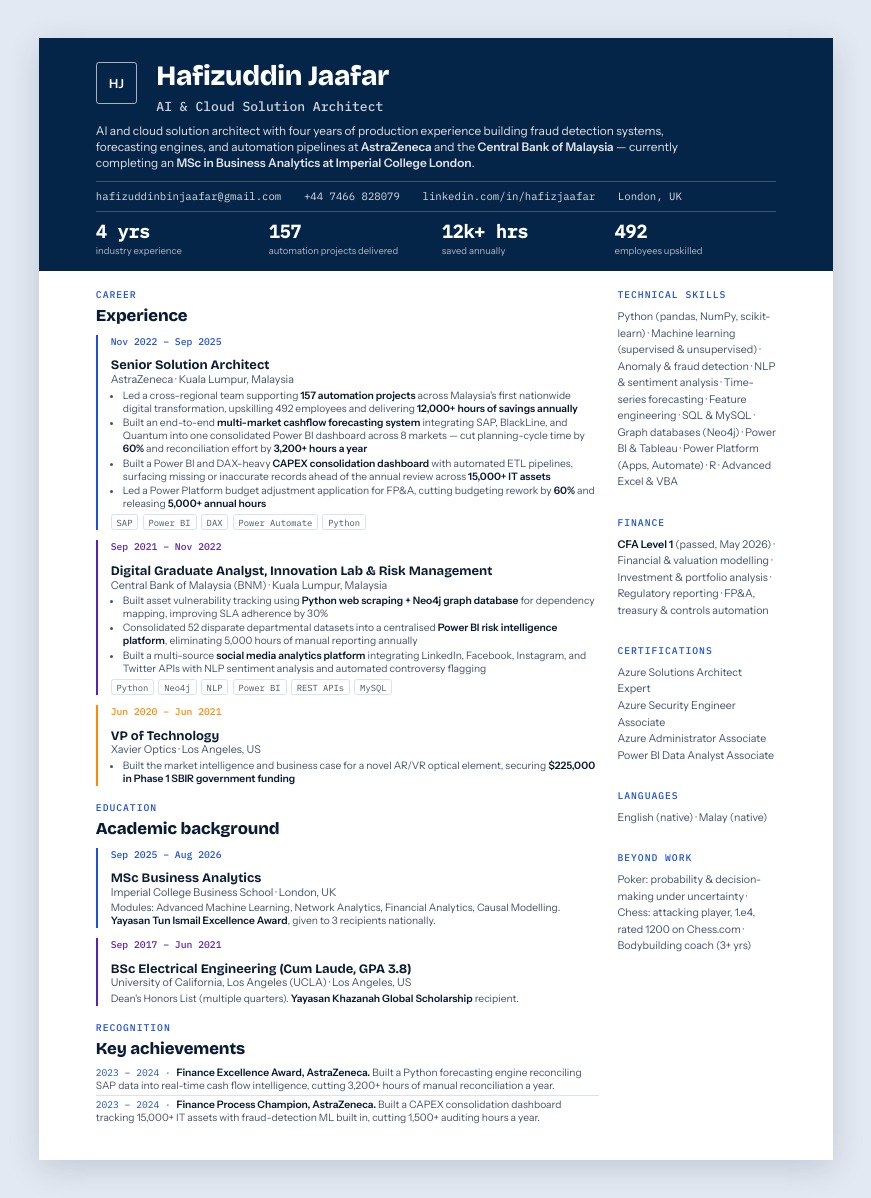
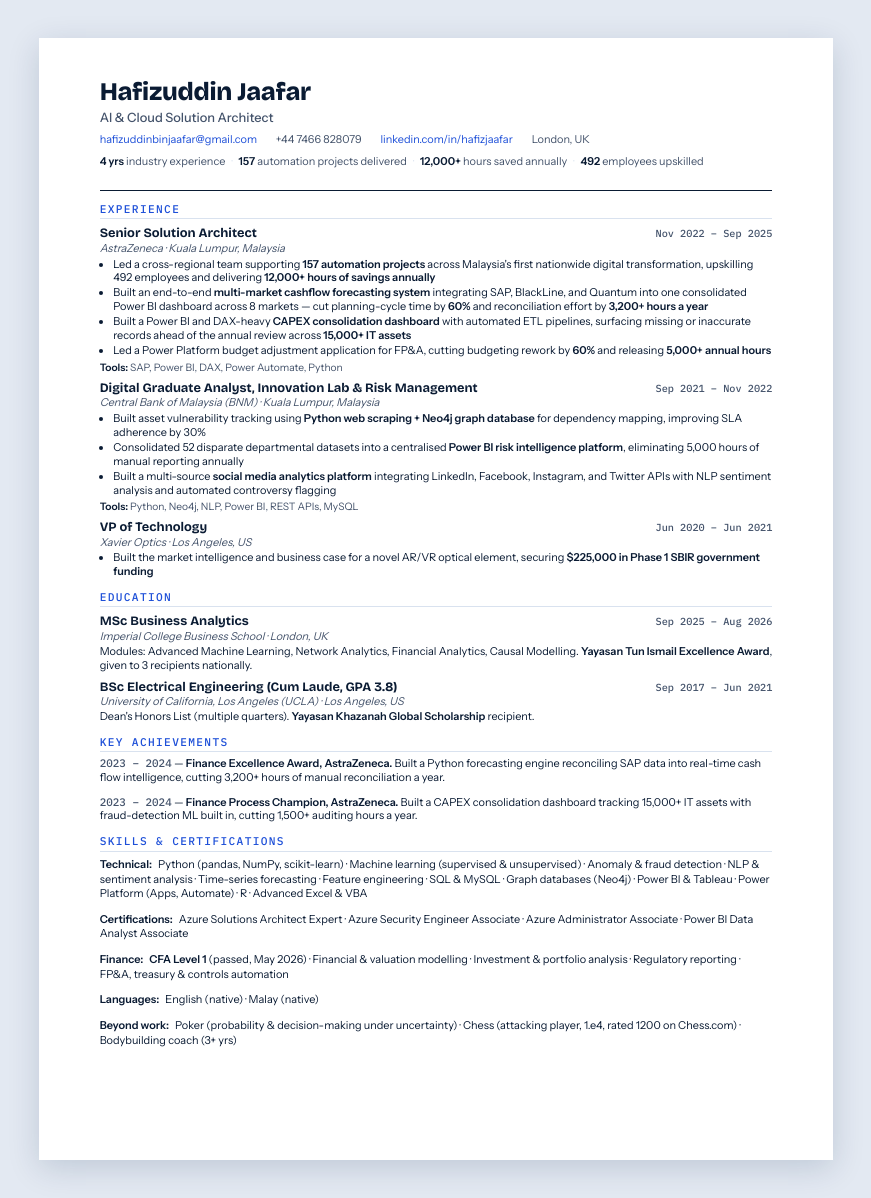
Before and after one commit to hafizaj/hafizaj.github.io, a Jekyll site: the page built from resume/index.html, in a window 1280 px wide. Shown: the whole page, without its empty margins (204-1075 px from the left). Built offline with Jekyll 4.4.1, drawn with Linux system fonts in a browser that asks for light colours.

Commit message:
Rework resume into a traditional single-column layout
Replaces the dark header-band, two-column/sidebar treatment with a
conventional single-column resume: plain header (name, title, contact,
a compact highlights line), full-width chronological sections, and a
single accent color used sparingly for section labels and links
instead of full color blocking. Role entries drop the colored
left-border/card styling for a standard title-left/dates-right row,
and the sidebar's skills/certs/finance/languages content becomes
compact labeled paragraphs at the end instead of a side rail.

Re-verified one A4 page via the same headless-Chrome print-to-pdf +
page-count loop used for the previous version, after several rounds
of spacing/type-size tightening.

Co-Authored-By: Claude Sonnet 5 <noreply@anthropic.com>

```diff
--- a/resume/index.html
+++ b/resume/index.html
@@ -35,91 +35,56 @@ title: "Hafizuddin Jaafar — Resume"
     width: 210mm;
     min-height: 297mm;
     margin: 10mm auto;
+    padding: 10mm 16mm;
     background: #fff;
     box-shadow: 0 8px 30px rgba(4, 36, 72, 0.16);
   }
 
-  /* ── Header band ─────────────────────────────────────── */
-  .head-band {
-    background: var(--midnight);
-    color: #fff;
-    padding: 6.5mm 15mm 4mm;
+  /* ── Header ───────────────────────────────────────────── */
+  header.head { padding-bottom: 3mm; border-bottom: 1.4pt solid var(--ink); }
+  header.head h1 { margin: 0; font-size: 19pt; font-weight: 800; letter-spacing: -.01em; }
+  header.head p.title { margin: .8mm 0 0; font-size: 9.6pt; color: var(--slate); font-weight: 500; }
+  header.head .contact {
+    margin-top: 2mm; display: flex; flex-wrap: wrap; gap: 1mm 5mm;
+    font-size: 8.2pt; color: var(--slate);
   }
-  .head-top { display: flex; align-items: flex-start; gap: 5mm; }
-  .monogram {
-    flex: none; width: 11mm; height: 11mm; border: 1.1pt solid rgba(255,255,255,.65);
-    border-radius: 2.2pt; display: flex; align-items: center; justify-content: center;
-    font-size: 9.5pt; font-weight: 700; letter-spacing: .02em;
+  header.head .contact a { color: var(--royal); text-decoration: none; }
+  header.head .highlights {
+    margin-top: 2mm; font-size: 8.2pt; color: var(--slate);
   }
-  .head-name h1 { margin: 0; font-size: 21pt; font-weight: 800; letter-spacing: -.01em; line-height: 1.05; }
-  .head-name p.title { margin: 1.6mm 0 0; font-size: 9.8pt; color: rgba(255,255,255,.8); font-weight: 500; }
-  .head-pitch { margin: 2.2mm 0 0; font-size: 8.9pt; line-height: 1.36; color: rgba(255,255,255,.88); max-width: 155mm; }
-  .head-contact {
-    margin-top: 2.4mm; padding-top: 2mm; border-top: 0.6pt solid rgba(255,255,255,.22);
-    display: flex; flex-wrap: wrap; gap: 1mm 6mm; font-size: 8pt; color: rgba(255,255,255,.85);
-  }
-  .head-contact a { color: inherit; text-decoration: none; }
-  .head-stats {
-    margin-top: 2.2mm; padding-top: 2mm; border-top: 0.6pt solid rgba(255,255,255,.22);
-    display: grid; grid-template-columns: repeat(4, 1fr); gap: 3mm;
-  }
-  .head-stats .num { font-size: 13.5pt; font-weight: 700; color: #fff; font-variant-numeric: tabular-nums; }
-  .head-stats .lbl { margin-top: .5mm; font-size: 7.1pt; color: rgba(255,255,255,.68); }
+  header.head .highlights strong { color: var(--ink); font-weight: 700; }
+  header.head .highlights .sep { color: var(--mist); margin: 0 1.6mm; }
 
-  /* ── Body grid ────────────────────────────────────────── */
-  .body-grid {
-    padding: 3mm 15mm 4mm;
-    display: grid; grid-template-columns: 1fr 42mm; gap: 5mm;
-    align-items: start;
+  /* ── Section headers ──────────────────────────────────── */
+  h2.section-title {
+    margin: 2.8mm 0 0; padding-bottom: .7mm; border-bottom: 0.8pt solid var(--mist);
+    font-family: "IBM Plex Mono", monospace; font-size: 8.4pt; font-weight: 500;
+    letter-spacing: .12em; text-transform: uppercase; color: var(--royal);
   }
 
-  .eyebrow {
-    font-family: "IBM Plex Mono", monospace; font-size: 7.3pt; font-weight: 500;
-    letter-spacing: .1em; text-transform: uppercase; color: var(--royal);
-  }
-  h2.section-title { margin: 1mm 0 0; font-size: 12.5pt; font-weight: 800; letter-spacing: -.005em; }
-  .rule { display: block; width: 7mm; height: 1.1pt; margin-top: 1.4mm; }
+  /* ── Roles / entries ──────────────────────────────────── */
+  .entry { margin-top: 1.6mm; }
+  .entry .row1 { display: flex; justify-content: space-between; align-items: baseline; gap: 4mm; }
+  .entry h3 { margin: 0; font-size: 9.6pt; font-weight: 700; }
+  .entry .when { flex: none; font-size: 7.7pt; color: var(--slate); font-weight: 500; }
+  .entry .org { margin: .2mm 0 0; font-size: 8.2pt; color: var(--slate); font-style: italic; }
+  .entry ul { margin: .7mm 0 0; padding-left: 3.6mm; font-size: 8.2pt; line-height: 1.26; color: var(--ink); }
+  .entry ul li { margin-top: .35mm; }
+  .entry ul li strong { font-weight: 600; }
+  .entry p.tools { margin: .7mm 0 0; font-size: 7.7pt; color: var(--slate); }
+  .entry p.tools strong { color: var(--ink); font-weight: 600; }
+  .entry p.note { margin: .5mm 0 0; font-size: 8.2pt; line-height: 1.26; color: var(--ink); }
+  .entry p.note strong { font-weight: 600; }
 
-  /* ── Roles / timeline entries ─────────────────────────── */
-  .entry { margin-top: 1.7mm; padding-left: 3.4mm; border-left: 1.6pt solid var(--mist); }
-  .entry.accent-royal { border-left-color: var(--royal); }
-  .entry.accent-indigo { border-left-color: var(--indigo); }
-  .entry.accent-ember { border-left-color: var(--ember); }
-  .entry .when { font-size: 7.3pt; font-weight: 500; }
-  .entry.accent-royal .when { color: var(--royal); }
-  .entry.accent-indigo .when { color: var(--indigo); }
-  .entry.accent-ember .when { color: var(--ember); }
-  .entry h3 { margin: .4mm 0 0; font-size: 9.7pt; font-weight: 700; }
-  .entry .org { margin: .2mm 0 0; font-size: 8.1pt; color: var(--slate); }
-  .entry ul { margin: .9mm 0 0; padding-left: 3.2mm; font-size: 7.7pt; line-height: 1.26; color: var(--slate); }
-  .entry ul li { margin-top: .45mm; }
-  .entry ul li strong { color: var(--ink); font-weight: 600; }
-  .entry .tags { margin-top: .9mm; display: flex; flex-wrap: wrap; gap: 1.1mm; }
-  .entry .tags span {
-    font-family: "IBM Plex Mono", monospace; font-size: 6.6pt; color: var(--slate);
-    border: 0.6pt solid var(--mist); border-radius: 2pt; padding: 0.4mm 1.3mm;
-  }
-  .entry p.note { margin: .9mm 0 0; font-size: 7.7pt; line-height: 1.26; color: var(--slate); }
-  .entry p.note strong { color: var(--ink); font-weight: 600; }
+  /* ── Achievements ─────────────────────────────────────── */
+  .achievements .row { margin-top: 1.3mm; font-size: 8.2pt; line-height: 1.26; color: var(--ink); }
+  .achievements .when { color: var(--slate); font-weight: 500; }
+  .achievements .row strong { font-weight: 600; }
 
-  section.block + section.block { margin-top: 2.5mm; }
-
-  /* ── Achievements (compact) ───────────────────────────── */
-  .achievements { margin-top: 1.7mm; }
-  .achievements .row { padding: .8mm 0; border-top: 0.6pt solid var(--mist); font-size: 7.7pt; line-height: 1.22; color: var(--slate); }
-  .achievements .row:first-child { border-top: none; }
-  .achievements .when { font-family: "IBM Plex Mono", monospace; font-size: 7.2pt; color: var(--royal); }
-  .achievements .row strong { color: var(--ink); font-weight: 600; }
-
-  /* ── Sidebar ──────────────────────────────────────────── */
-  aside .block + .block { margin-top: 5mm; }
-  aside .eyebrow { color: var(--royal); }
-  aside .flow { margin: 1.8mm 0 0; font-size: 8pt; line-height: 1.55; color: var(--slate); }
-  aside .flow strong { color: var(--ink); font-weight: 600; }
-  aside ul.tight { margin: 1.8mm 0 0; padding: 0; list-style: none; font-size: 8pt; line-height: 1.55; color: var(--slate); }
-  aside ul.tight li strong { color: var(--ink); font-weight: 600; }
-  aside .contact-list { margin: 1.8mm 0 0; padding: 0; list-style: none; font-size: 7.9pt; line-height: 1.7; color: var(--slate); }
-  aside .contact-list a { color: var(--royal); text-decoration: none; word-break: break-all; }
+  /* ── Compact labeled sections (skills etc.) ──────────────*/
+  .labeled { margin-top: 1.4mm; font-size: 8.2pt; line-height: 1.34; color: var(--ink); }
+  .labeled .lbl { font-weight: 700; margin-right: 1.6mm; }
+  .labeled strong { font-weight: 600; }
 
   @media print {
     body { background: #fff; }
@@ -134,38 +99,25 @@ title: "Hafizuddin Jaafar — Resume"
 <div class="page-scroll">
 <div class="page">
 
-  <div class="head-band">
-    <div class="head-top">
-      <div class="monogram">{{ site.logo_initials }}</div>
-      <div class="head-name">
+  <header class="head">
     <h1 class="display">{{ site.title }}</h1>
-        <p class="title mono">{{ site.tagline }}</p>
-      </div>
-    </div>
-    <p class="head-pitch">AI and cloud solution architect with four years of production experience building fraud detection systems, forecasting engines, and automation pipelines at <strong>AstraZeneca</strong> and the <strong>Central Bank of Malaysia</strong> — currently completing an <strong>MSc in Business Analytics at Imperial College London</strong>.</p>
-    <div class="head-contact mono">
+    <p class="title">{{ site.tagline }}</p>
+    <div class="contact">
       <a href="mailto:{{ site.email }}">{{ site.email }}</a>
       <span>+44 7466 828079</span>
       <a href="https://linkedin.com/in/{{ site.social.linkedin }}">linkedin.com/in/{{ site.social.linkedin }}</a>
       <span>London, UK</span>
     </div>
-    <div class="head-stats">
-      <div><div class="num mono">4 yrs</div><div class="lbl">industry experience</div></div>
-      <div><div class="num mono">{{ site.data.facts.projects_delivered }}</div><div class="lbl">automation projects delivered</div></div>
-      <div><div class="num mono">12k+ hrs</div><div class="lbl">saved annually</div></div>
-      <div><div class="num mono">{{ site.data.facts.employees_upskilled }}</div><div class="lbl">employees upskilled</div></div>
-    </div>
-  </div>
+    <p class="highlights">
+      <strong>4 yrs</strong> industry experience<span class="sep">·</span><strong>{{ site.data.facts.projects_delivered }}</strong> automation projects delivered<span class="sep">·</span><strong>{{ site.data.facts.hours_saved_annually }}</strong> hours saved annually<span class="sep">·</span><strong>{{ site.data.facts.employees_upskilled }}</strong> employees upskilled
+    </p>
+  </header>
 
-  <div class="body-grid">
-    <div>
-      <section class="block">
-        <span class="eyebrow">Career</span>
-        <h2 class="section-title display">Experience</h2>
+  <section>
+    <h2 class="section-title">Experience</h2>
 
-        <article class="entry accent-royal">
-          <p class="when mono">Nov 2022 – Sep 2025</p>
-          <h3 class="display">Senior Solution Architect</h3>
+    <article class="entry">
+      <div class="row1"><h3 class="display">Senior Solution Architect</h3><span class="when mono">Nov 2022 – Sep 2025</span></div>
       <p class="org">AstraZeneca · Kuala Lumpur, Malaysia</p>
       <ul>
         <li>Led a cross-regional team supporting <strong>{{ site.data.facts.projects_delivered }} automation projects</strong> across Malaysia's first nationwide digital transformation, upskilling {{ site.data.facts.employees_upskilled }} employees and delivering <strong>{{ site.data.facts.hours_saved_annually }} hours of savings annually</strong></li>
@@ -173,24 +125,22 @@ title: "Hafizuddin Jaafar — Resume"
         <li>Built a Power BI and DAX-heavy <strong>CAPEX consolidation dashboard</strong> with automated ETL pipelines, surfacing missing or inaccurate records ahead of the annual review across <strong>{{ site.data.facts.capex_assets }} IT assets</strong></li>
         <li>Led a Power Platform budget adjustment application for FP&amp;A, cutting budgeting rework by <strong>60%</strong> and releasing <strong>5,000+ annual hours</strong></li>
       </ul>
-          <div class="tags"><span>SAP</span><span>Power BI</span><span>DAX</span><span>Power Automate</span><span>Python</span></div>
+      <p class="tools"><strong>Tools:</strong> SAP, Power BI, DAX, Power Automate, Python</p>
     </article>
 
-        <article class="entry accent-indigo">
-          <p class="when mono">Sep 2021 – Nov 2022</p>
-          <h3 class="display">Digital Graduate Analyst, Innovation Lab &amp; Risk Management</h3>
+    <article class="entry">
+      <div class="row1"><h3 class="display">Digital Graduate Analyst, Innovation Lab &amp; Risk Management</h3><span class="when mono">Sep 2021 – Nov 2022</span></div>
       <p class="org">Central Bank of Malaysia (BNM) · Kuala Lumpur, Malaysia</p>
       <ul>
         <li>Built asset vulnerability tracking using <strong>Python web scraping + Neo4j graph database</strong> for dependency mapping, improving SLA adherence by 30%</li>
         <li>Consolidated 52 disparate departmental datasets into a centralised <strong>Power BI risk intelligence platform</strong>, eliminating {{ site.data.facts.bnm_reporting_hours }} hours of manual reporting annually</li>
         <li>Built a multi-source <strong>social media analytics platform</strong> integrating LinkedIn, Facebook, Instagram, and Twitter APIs with NLP sentiment analysis and automated controversy flagging</li>
       </ul>
-          <div class="tags"><span>Python</span><span>Neo4j</span><span>NLP</span><span>Power BI</span><span>REST APIs</span><span>MySQL</span></div>
+      <p class="tools"><strong>Tools:</strong> Python, Neo4j, NLP, Power BI, REST APIs, MySQL</p>
     </article>
 
-        <article class="entry accent-ember">
-          <p class="when mono">Jun 2020 – Jun 2021</p>
-          <h3 class="display">VP of Technology</h3>
+    <article class="entry">
+      <div class="row1"><h3 class="display">VP of Technology</h3><span class="when mono">Jun 2020 – Jun 2021</span></div>
       <p class="org">Xavier Optics · Los Angeles, US</p>
       <ul>
         <li>Built the market intelligence and business case for a novel AR/VR optical element, securing <strong>$225,000 in Phase 1 SBIR government funding</strong></li>
@@ -198,67 +148,38 @@ title: "Hafizuddin Jaafar — Resume"
     </article>
   </section>
 
-      <section class="block">
-        <span class="eyebrow">Education</span>
-        <h2 class="section-title display">Academic background</h2>
+  <section>
+    <h2 class="section-title">Education</h2>
 
-        <article class="entry accent-royal">
-          <p class="when mono">Sep 2025 – Aug 2026</p>
-          <h3 class="display">MSc Business Analytics</h3>
+    <article class="entry">
+      <div class="row1"><h3 class="display">MSc Business Analytics</h3><span class="when mono">Sep 2025 – Aug 2026</span></div>
       <p class="org">Imperial College Business School · London, UK</p>
       <p class="note">Modules: Advanced Machine Learning, Network Analytics, Financial Analytics, Causal Modelling. <strong>Yayasan Tun Ismail Excellence Award</strong>, given to 3 recipients nationally.</p>
     </article>
 
-        <article class="entry accent-indigo">
-          <p class="when mono">Sep 2017 – Jun 2021</p>
-          <h3 class="display">BSc Electrical Engineering (Cum Laude, GPA 3.8)</h3>
+    <article class="entry">
+      <div class="row1"><h3 class="display">BSc Electrical Engineering (Cum Laude, GPA 3.8)</h3><span class="when mono">Sep 2017 – Jun 2021</span></div>
       <p class="org">University of California, Los Angeles (UCLA) · Los Angeles, US</p>
       <p class="note">Dean's Honors List (multiple quarters). <strong>Yayasan Khazanah Global Scholarship</strong> recipient.</p>
     </article>
   </section>
 
-      <section class="block">
-        <span class="eyebrow">Recognition</span>
-        <h2 class="section-title display">Key achievements</h2>
+  <section>
+    <h2 class="section-title">Key achievements</h2>
     <div class="achievements">
-          <div class="row"><span class="when">2023 – 2024 · </span><strong>Finance Excellence Award, AstraZeneca.</strong> Built a Python forecasting engine reconciling SAP data into real-time cash flow intelligence, cutting {{ site.data.facts.cashflow_hours_saved }} hours of manual reconciliation a year.</div>
-          <div class="row"><span class="when">2023 – 2024 · </span><strong>Finance Process Champion, AstraZeneca.</strong> Built a CAPEX consolidation dashboard tracking {{ site.data.facts.capex_assets }} IT assets with fraud-detection ML built in, cutting {{ site.data.facts.capex_audit_hours }} auditing hours a year.</div>
+      <p class="row"><span class="when mono">2023 – 2024</span> — <strong>Finance Excellence Award, AstraZeneca.</strong> Built a Python forecasting engine reconciling SAP data into real-time cash flow intelligence, cutting {{ site.data.facts.cashflow_hours_saved }} hours of manual reconciliation a year.</p>
+      <p class="row"><span class="when mono">2023 – 2024</span> — <strong>Finance Process Champion, AstraZeneca.</strong> Built a CAPEX consolidation dashboard tracking {{ site.data.facts.capex_assets }} IT assets with fraud-detection ML built in, cutting {{ site.data.facts.capex_audit_hours }} auditing hours a year.</p>
     </div>
   </section>
-    </div>
 
-    <aside>
-      <div class="block">
-        <span class="eyebrow">Technical skills</span>
-        <p class="flow">Python (pandas, NumPy, scikit-learn) · Machine learning (supervised &amp; unsupervised) · Anomaly &amp; fraud detection · NLP &amp; sentiment analysis · Time-series forecasting · Feature engineering · SQL &amp; MySQL · Graph databases (Neo4j) · Power BI &amp; Tableau · Power Platform (Apps, Automate) · R · Advanced Excel &amp; VBA</p>
-      </div>
-
-      <div class="block">
-        <span class="eyebrow">Finance</span>
-        <p class="flow"><strong>CFA Level 1</strong> (passed, May 2026) · Financial &amp; valuation modelling · Investment &amp; portfolio analysis · Regulatory reporting · FP&amp;A, treasury &amp; controls automation</p>
-      </div>
-
-      <div class="block">
-        <span class="eyebrow">Certifications</span>
-        <ul class="tight">
-          <li>Azure Solutions Architect Expert</li>
-          <li>Azure Security Engineer Associate</li>
-          <li>Azure Administrator Associate</li>
-          <li>Power BI Data Analyst Associate</li>
-        </ul>
-      </div>
-
-      <div class="block">
-        <span class="eyebrow">Languages</span>
-        <p class="flow">English (native) · Malay (native)</p>
-      </div>
-
-      <div class="block">
-        <span class="eyebrow">Beyond work</span>
-        <p class="flow">Poker: probability &amp; decision-making under uncertainty · Chess: attacking player, 1.e4, rated 1200 on Chess.com · Bodybuilding coach (3+ yrs)</p>
-      </div>
-    </aside>
-  </div>
+  <section>
+    <h2 class="section-title">Skills &amp; certifications</h2>
+    <p class="labeled"><span class="lbl">Technical:</span>Python (pandas, NumPy, scikit-learn) · Machine learning (supervised &amp; unsupervised) · Anomaly &amp; fraud detection · NLP &amp; sentiment analysis · Time-series forecasting · Feature engineering · SQL &amp; MySQL · Graph databases (Neo4j) · Power BI &amp; Tableau · Power Platform (Apps, Automate) · R · Advanced Excel &amp; VBA</p>
+    <p class="labeled"><span class="lbl">Certifications:</span>Azure Solutions Architect Expert · Azure Security Engineer Associate · Azure Administrator Associate · Power BI Data Analyst Associate</p>
+    <p class="labeled"><span class="lbl">Finance:</span><strong>CFA Level 1</strong> (passed, May 2026) · Financial &amp; valuation modelling · Investment &amp; portfolio analysis · Regulatory reporting · FP&amp;A, treasury &amp; controls automation</p>
+    <p class="labeled"><span class="lbl">Languages:</span>English (native) · Malay (native)</p>
+    <p class="labeled"><span class="lbl">Beyond work:</span>Poker (probability &amp; decision-making under uncertainty) · Chess (attacking player, 1.e4, rated 1200 on Chess.com) · Bodybuilding coach (3+ yrs)</p>
+  </section>
 
 </div>
 </div>
```
Also changed, not shown: 1 other file. Lines whose indentation alone changed are shown as unchanged.
